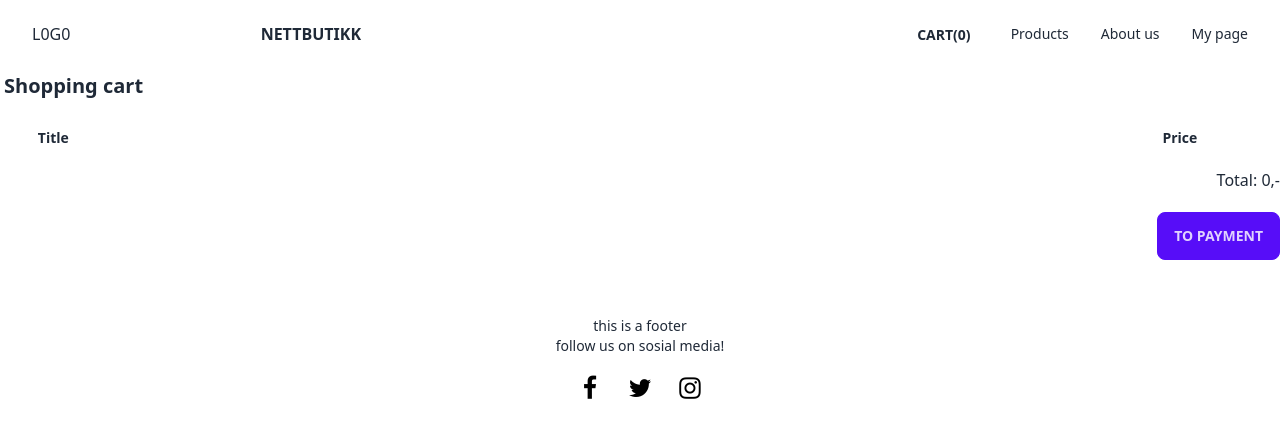
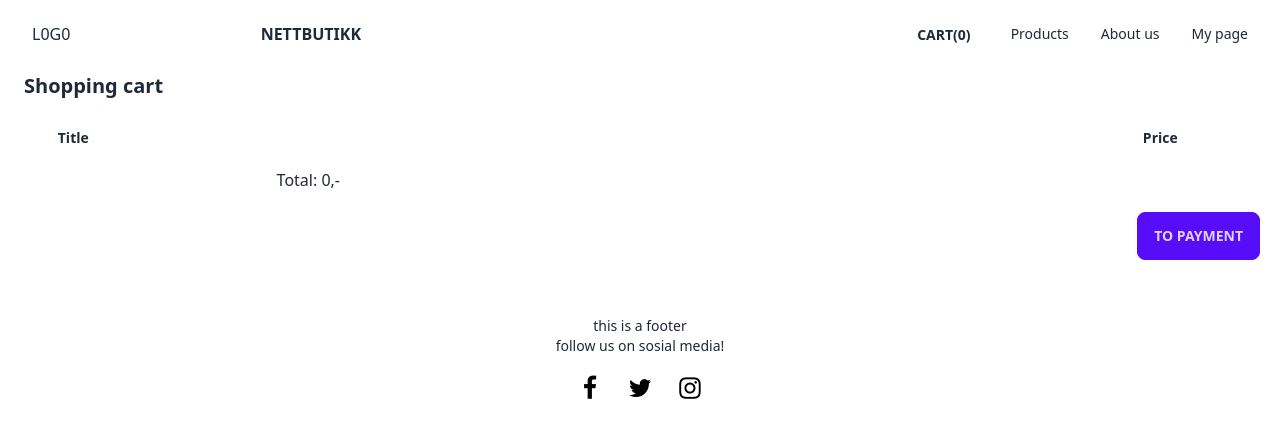
Before and after one commit to tomhaakon/hovedoppgave-fakestore, a Vue app: page /shoppingcart in a window 1280 px wide. Shown: the top 438 px of the page. Built offline with nearby package versions, Linux system fonts and the light colour scheme.

Commit message:
div padding

```diff
--- a/src/views/ShoppingCartView.vue
+++ b/src/views/ShoppingCartView.vue
@@ -1,10 +1,11 @@
 <template>
   <div class="">
-    <div class="flex h-10 w-full mb-5">
+    <div class="">
+      <div class="flex h-10 w-full mb-5 px-5">
         <p class="font-bold text-xl p-1">Shopping cart</p>
       </div>
       <!-- sd -->
-    <div class="">
+      <div class="px-5">
         <div class="flex pb-2">
           <div class="w-5 flex justify-center"></div>
           <div class="w-full px-5"><p class="font-bold text-sm">Title</p></div>
@@ -29,8 +30,8 @@
           </div>
         </div>
       </div>
-    <div class="w-full flex pt-3">
-      <div class="w-full">
+      <div class="px-5 pt-3">
+        <div class="">
           <button
             class=""
             @click="clearCart"
@@ -43,8 +44,9 @@
       </div>
       <div class="flex w-full">
         <div class="w-full"></div>
-      <div class="flex justify-end">
+        <div class="flex justify-end px-5">
           <button class="btn btn-primary mt-5">To payment</button>
+        </div>
       </div>
     </div>
   </div>
```
Lines whose indentation alone changed are shown as unchanged.
